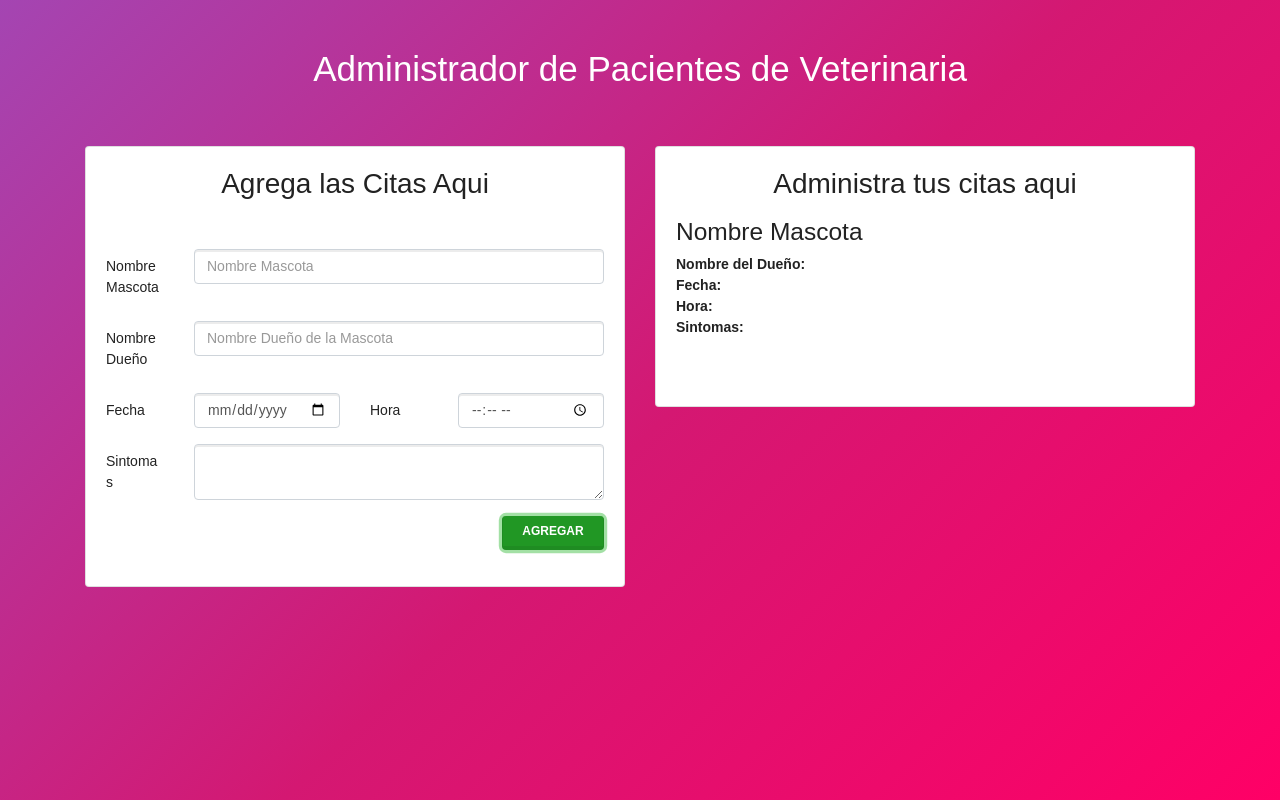
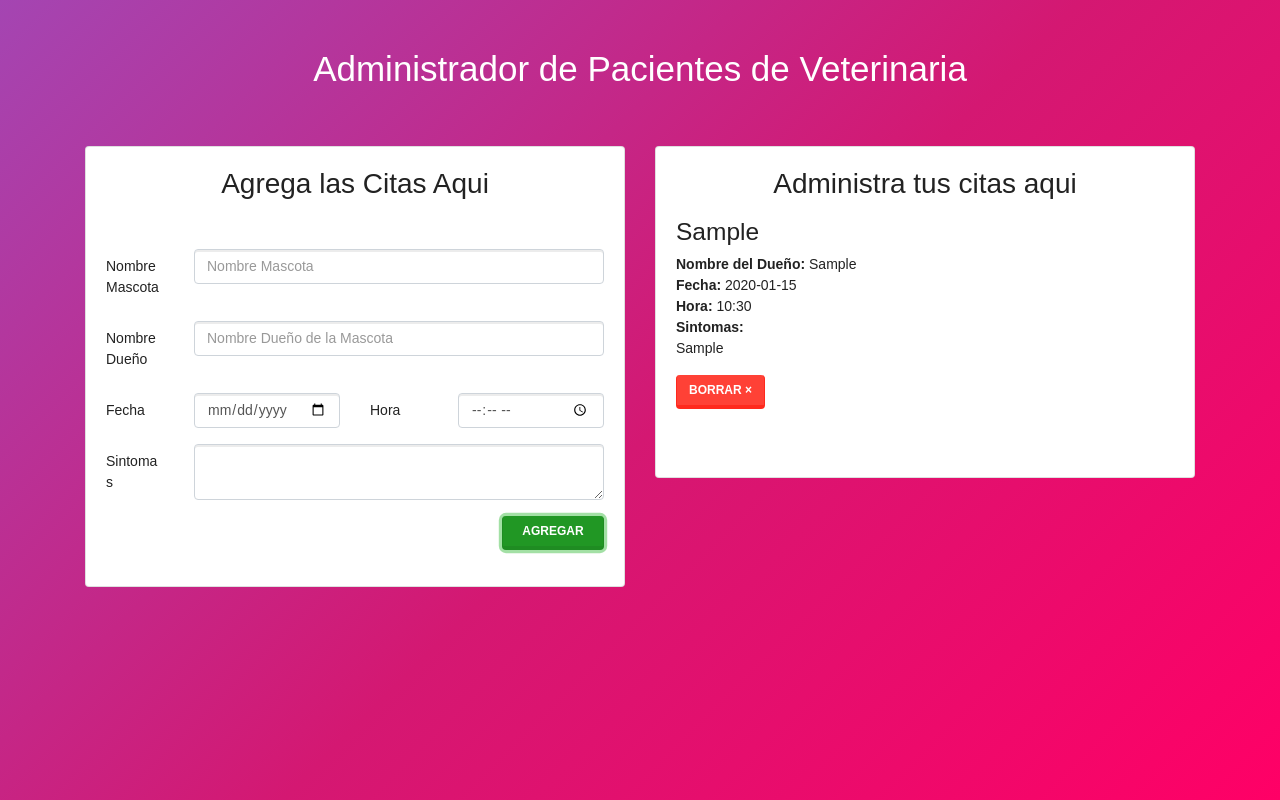
Before and after one commit to cristian9829/React-admin-pacientes-veterinaria, a React (Create React App) app: page / in a window 1280 px wide. Both pictures are taken after typing "Sample", "Sample", "2020-01-15", "10:30", "Sample" into the empty fields and a click on the button "AGREGAR". Built offline with nearby package versions, Linux system fonts and the light colour scheme.

Commit message:
remove cites

```diff
--- a/src/App.js
+++ b/src/App.js
@@ -10,11 +10,22 @@ class App extends React.Component {
 
   crearCita = (nuevaCita) =>{
     const citas = [...this.state.citas, nuevaCita];
-
     this.setState({
       citas: citas
     })
   }
+
+  borrarCita = id =>{
+    //Obtener copia del state
+    const citaActuales = [...this.state.citas] ;
+    //Borrar el elemento del state
+    const citas = citaActuales.filter(cita => cita.id !== id);
+    //Actualizar el state
+    this.setState({
+      citas: citas
+    })
+  }
+
 
   render(){
     return (
@@ -31,6 +42,7 @@ class App extends React.Component {
           <div className="col-md-6">
             <Listado
               citas = {this.state.citas}
+              borrarCita = {this.borrarCita}
             />
           </div>
         </div>
--- a/src/componentes/Cita.js
+++ b/src/componentes/Cita.js
@@ -1,16 +1,23 @@
 import React, {Component} from 'react';
 
 export default class Cita extends Component{
+
+  eliminarCita = () =>{
+    this.props.borrarCita(this.props.info.id)
+  }
+
   render(){
+    const {fecha, hora, mascota, propietario, sintomas} = this.props.info;
     return(
       <div className="media mt-3">
         <div className="media-body">
-          <h3 className="mt-0">Nombre Mascota</h3>
-          <p className="card-text"><span>Nombre del Dueño: </span></p>
-          <p className="card-text"><span>Fecha: </span></p>
-          <p className="card-text"><span>Hora: </span></p>
+          <h3 className="mt-0">{mascota}</h3>
+          <p className="card-text"><span>Nombre del Dueño: </span>{propietario}</p>
+          <p className="card-text"><span>Fecha: </span>{fecha}</p>
+          <p className="card-text"><span>Hora: </span>{hora}</p>
           <p className="card-text"><span>Sintomas: </span></p>
-          <p className="card-text"></p>
+          <p className="card-text">{sintomas}</p>
+          <button className="btn btn-danger" onClick={this.eliminarCita}>Borrar &times;</button>
         </div>
       </div>
     )
--- a/src/componentes/ListaCitas.js
+++ b/src/componentes/ListaCitas.js
@@ -14,7 +14,13 @@ export default class ListaCitas extends Component{
           <h2 className="card-title text-center">{mensaje}</h2>
 
           <div className="lista-citas">
-            <Cita/>
+            {Object.keys(this.props.citas).map(cita =>(
+              <Cita
+                key={cita}
+                info={this.props.citas[cita]}
+                borrarCita = {this.props.borrarCita}
+              />
+            ))}
           </div>
 
         </div>
```
